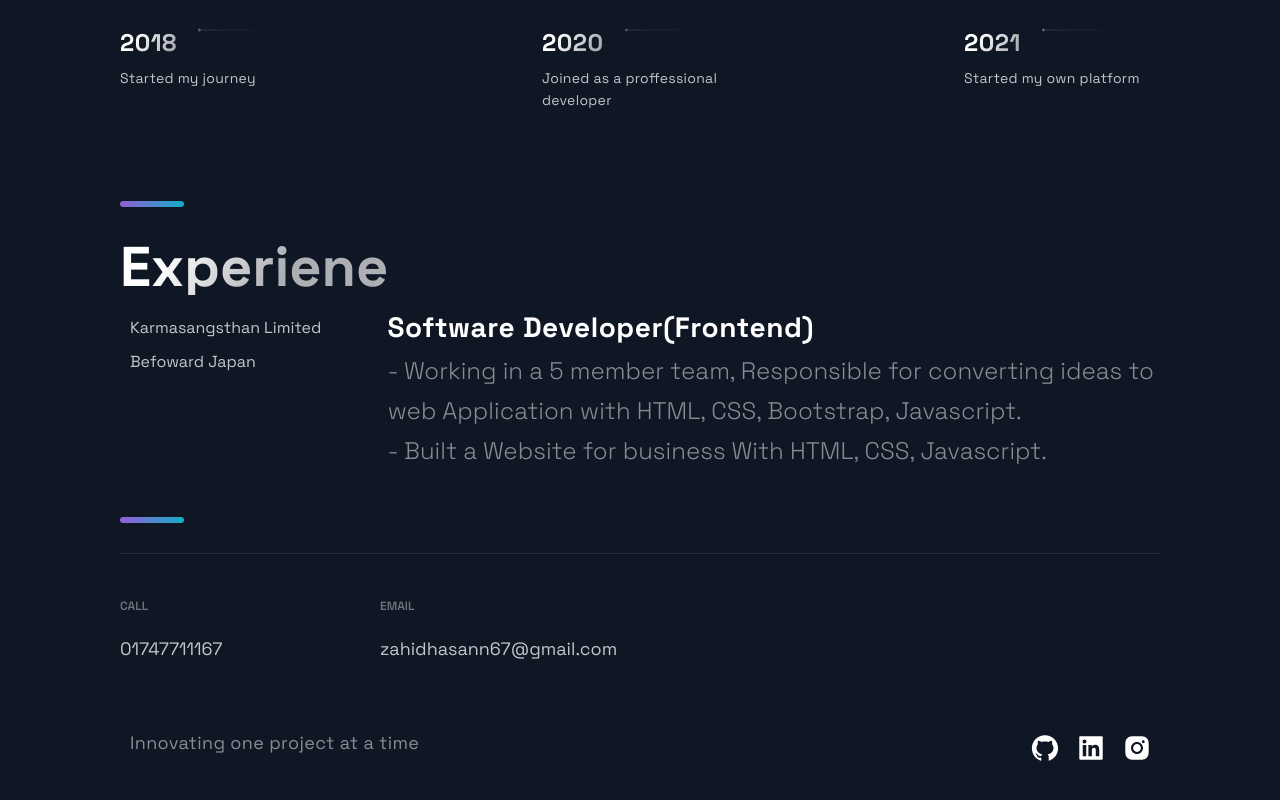
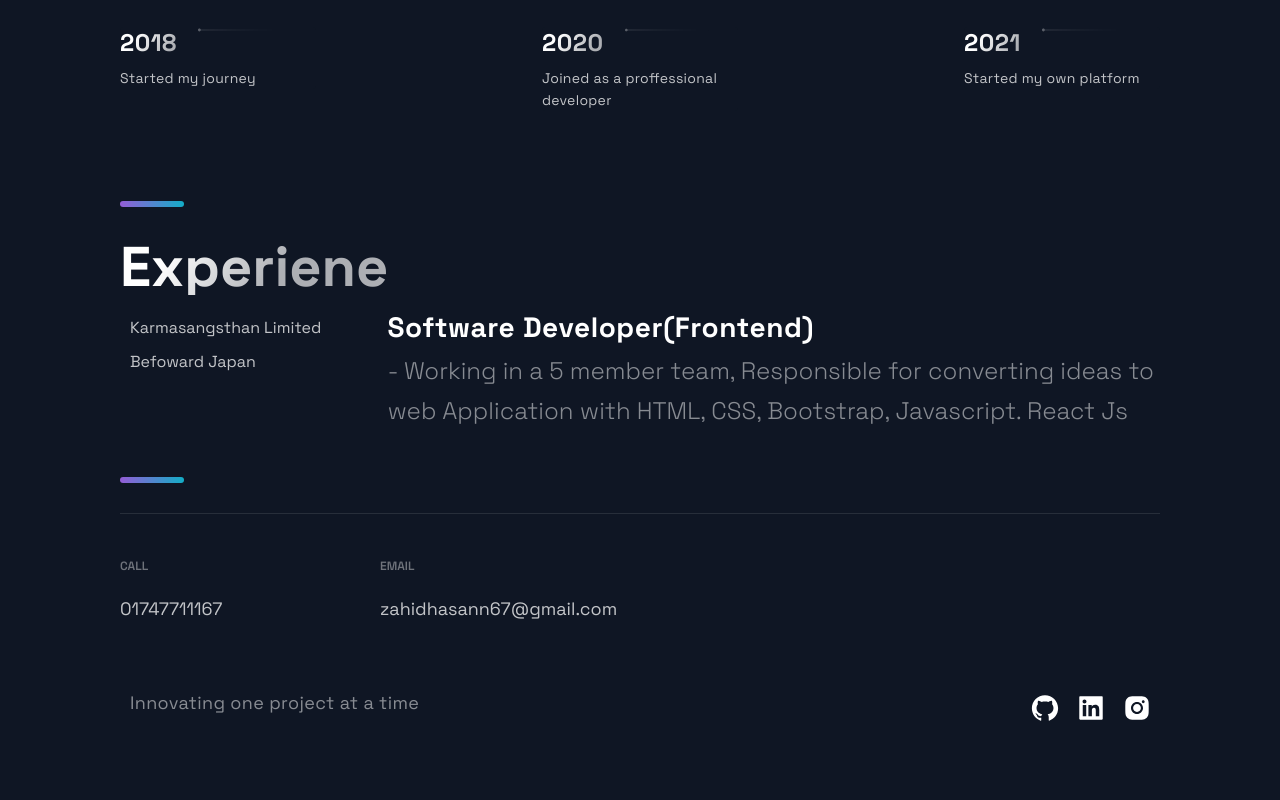
Before and after one commit to zahidhasann88/personal-site, a Next.js app: page / in a window 1280 px wide. Shown: the part 3219-4019 px from the top of the page. Built offline with nearby package versions, Linux system fonts and the light colour scheme.

Commit message:
experience update

```diff
--- a/src/components/Experience/Experience.js
+++ b/src/components/Experience/Experience.js
@@ -21,8 +21,7 @@ const Experience = () => (
       <Tab.Content>
         <Tab.Pane eventKey="first">
         <ListTitle>Software Developer(Frontend)</ListTitle>
-        <SectionText>- Working in a 5 member team, Responsible for converting ideas to web Application with HTML, CSS, 	Bootstrap, Javascript.<br />
-        - Built a Website for business With HTML, CSS, Javascript.</SectionText>
+        <SectionText>- Working in a 5 member team, Responsible for converting ideas to web Application with HTML, CSS, 	Bootstrap, Javascript. React Js</SectionText>
           {/* <Sonnet /> */}
         </Tab.Pane>
         <Tab.Pane eventKey="second">
--- a/src/components/TimeLine/TimeLine.js
+++ b/src/components/TimeLine/TimeLine.js
@@ -46,7 +46,7 @@ const Timeline = () => {
     <Section id="about">
       <SectionTitle>About Me</SectionTitle>
       <SectionText>
-      My name is Zahid Hasan and I am a Fullstack Developer with a focus on web development. I have a versatile skill set and love to dabble in new technologies -- this keeps me current and knowledgeable about the best tools for the job. I have experience working on small and medium projects on front-end, React js, Redux, Angular, Rxjs and modern back-end, Node, Express Js, Asp.Net Core.
+      My name is Zahid Hasan and I am a Fullstack Developer with a focus on web development. I have a versatile skill set and love to dabble in new technologies -- this keeps me current and knowledgeable about the best tools for the job. I have experience working on small and medium projects on front-end, React, Angular, Vue Js and modern back-end, Node, Express Js, Asp.Net Core.
       </SectionText>
       <CarouselContainer ref={carouselRef} onScroll={handleScroll}>
         <>
```
